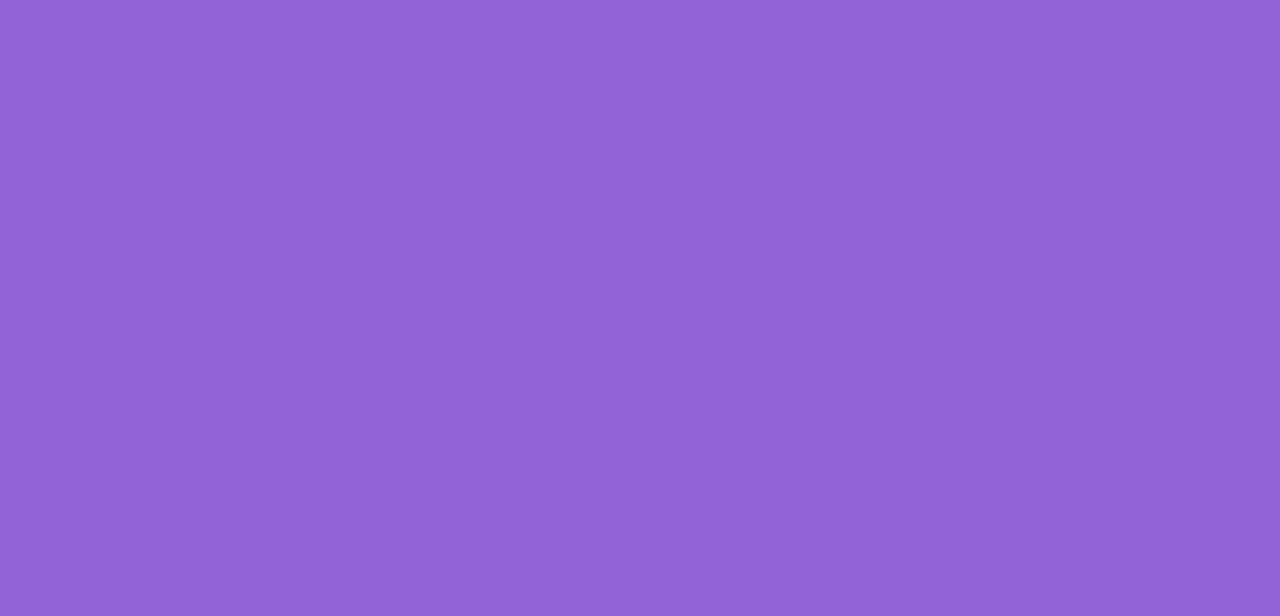
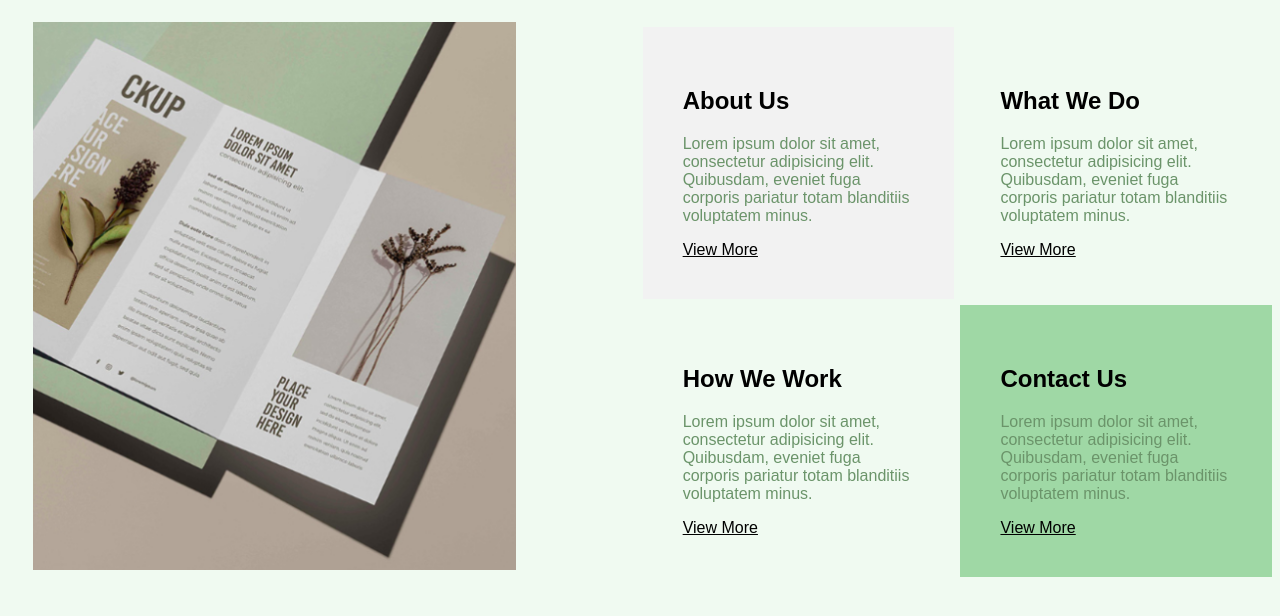
Before and after one commit to its-mohd-kaif/web-page-template, a plain HTML site: page src/index.html in a window 1280 px wide. Drawn offline with Linux system fonts and the light colour scheme.

Commit message:
first commit

```diff
--- a/src/index.html
+++ b/src/index.html
@@ -1,13 +1,64 @@
 <!DOCTYPE html>
 <html lang="en">
-<head>
-    <meta charset="UTF-8">
-    <meta http-equiv="X-UA-Compatible" content="IE=edge">
-    <meta name="viewport" content="width=device-width, initial-scale=1.0">
+  <head>
+    <meta charset="UTF-8" />
+    <meta http-equiv="X-UA-Compatible" content="IE=edge" />
+    <meta name="viewport" content="width=device-width, initial-scale=1.0" />
     <title>Web Page Template</title>
-    <link rel="stylesheet" href="/src/style.css">
-</head>
-<body>
+    <link rel="stylesheet" href="/src/style.css" />
+  </head>
+  <body>
+    <div class="float-container">
+      <div class="column1">
 
-</body>
+          <img src="temp.png" alt="image"   class="image"/>
+
+      </div>
+
+      <div class="float-child">
+        <div class="row noMargin">
+          <div class="one">
+            <h2>About Us</h2>
+            <p>
+              Lorem ipsum dolor sit amet, consectetur adipisicing elit.
+              Quibusdam, eveniet fuga corporis pariatur totam blanditiis
+              voluptatem minus.
+            </p>
+            <a href="#viewmore" style="color: black">View More</a>
+          </div>
+          <div class="two" >
+            <h2>What We Do</h2>
+            <p>
+              Lorem ipsum dolor sit amet, consectetur adipisicing elit.
+              Quibusdam, eveniet fuga corporis pariatur totam blanditiis
+              voluptatem minus.
+            </p>
+            <a href="#viewmore" style="color: black">View More</a>
+          </div>
+        </div>
+        <div class="row noMargin">
+          <div class="three">
+            <h2>How We Work</h2>
+            <p>
+              Lorem ipsum dolor sit amet, consectetur adipisicing elit.
+              Quibusdam, eveniet fuga corporis pariatur totam blanditiis
+              voluptatem minus.
+            </p>
+            <a href="#viewmore" style="color: black">View More</a>
+          </div>
+          <div class="four">
+            <h2>Contact Us</h2>
+            <p>
+              Lorem ipsum dolor sit amet, consectetur adipisicing elit.
+              Quibusdam, eveniet fuga corporis pariatur totam blanditiis
+              voluptatem minus.
+            </p>
+            <a href="#viewmore" style="color: black">View More</a>
+          </div>
+        </div>
+        </div>
+
+        </div>
+
+  </body>
 </html>
--- a/src/style.css
+++ b/src/style.css
@@ -1,3 +1,67 @@
-body{
-    background-color: rgb(141, 99, 214);
+body {
+  font-family: sans-serif;
+  background-color: rgba(240, 250, 241, 255);
 }
+.float-container {
+  display: flex;
+}
+.float-child {
+  float: left;
+  width: 50%;
+}
+.image {
+  width: 100%;
+  height: auto;
+  margin-top: 3%;
+}
+.column1 {
+  margin-right: 10%;
+  margin-left: 2%;
+  height: auto;
+  align-items: center;
+}
+
+.grid {
+  display: grid;
+  grid-template-columns: repeat(3, 1fr);
+  gap: 2%;
+}
+
+.row {
+  display: flex;
+  width: 100%;
+}
+
+.row div {
+  width: 50%;
+}
+
+.noMargin {
+  margin: 0px;
+}
+p {
+  color: #6b946a;
+}
+.one {
+  background-color: #f2f2f2;
+  padding: 40px;
+  margin-top: 3%;
+  margin-right: 1%;
+  margin-bottom: 1%;
+}
+
+.two {
+  margin-top: 3%;
+  margin-bottom: 1%;
+  padding: 40px;
+}
+
+.three {
+  padding: 40px;
+  margin-right: 1%;
+}
+
+.four {
+  background-color: #9fd8a5;
+  padding: 40px;
+}
```
Also changed, not shown: src/temp.png (added).
